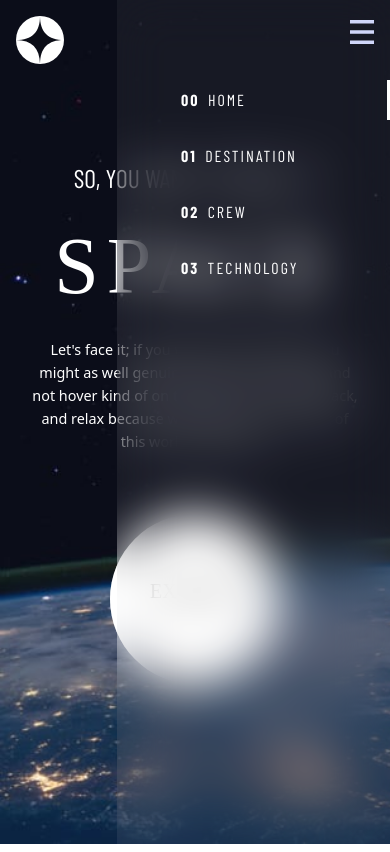
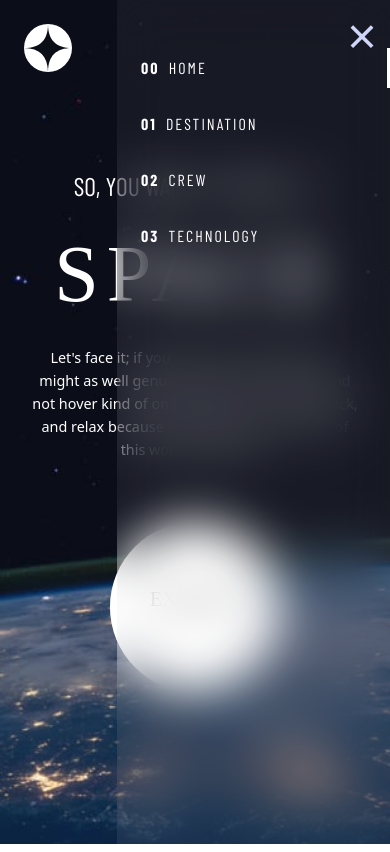
Before and after one commit to samdahboss/vue-space-tech, a Vue app: page / in a window 390 px wide. Both pictures are taken after a click on the button 362 px from the left and 32 px from the top of the page. Built offline with nearby package versions, Linux system fonts and the light colour scheme; a web font is replaced by a local one.

Commit message:
feat: enhance MobileNav and NavbarComponent for improved responsiveness and styling

```diff
--- a/src/components/common/MobileNav.vue
+++ b/src/components/common/MobileNav.vue
@@ -1,14 +1,18 @@
 <template>
-  <div class="mobile-nav" :class="{ 'mobile-nav--hidden': !mobileNavOpen }">
-    <ul class="mobile-nav-links">
+  <div
+    class="mobile-nav position-absolute top-0 end-0 vh-100 z-index-50"
+    :class="{ 'd-flex': mobileNavOpen, 'd-none': !mobileNavOpen }"
+    style="backdrop-filter: blur(25px)"
+  >
+    <ul class="mobile-nav-links d-flex d-md-none flex-column ps-4 pt-5 w-100">
       <li
         class="nav-link"
         v-for="{ name, path, id } in routes"
         :key="id"
         :class="{ active: $route.path === path }"
       >
-        <RouterLink :to="path">
-          <span class="fw-bold">{{ id }}</span>
+        <RouterLink class="text-white text-decoration-none" :to="path">
+          <span class="fw-bold me-1">{{ id }}</span>
           {{ name }}
         </RouterLink>
       </li>
@@ -17,13 +21,13 @@
 </template>
 
 <script>
-import routes from '@/assets/data/routes'
+import routes from "@/assets/data/routes";
 
 export default {
   data() {
     return {
       routes,
-    }
+    };
   },
   props: {
     mobileNavOpen: {
@@ -31,40 +35,21 @@ export default {
       required: true,
     },
   },
-}
+};
 </script>
 
 <style scoped>
-@import '@/assets/styles/navigation.css';
+@import "@/assets/styles/navigation.css";
 
 .mobile-nav {
-  display: none;
+  background-color: rgba(255, 255, 255, 0.05);
+  width: 70vw;
 }
 
-/* Mobile Responsiveness */
+/* Mobile Responsiveness - most of the styles have been moved to template */
 @media (max-width: 570px) {
   .mobile-nav-links {
-    display: flex;
-    flex-direction: column;
     gap: 1em;
-    width: 100%;
-  }
-
-  .mobile-nav {
-    position: absolute;
-    top: 0;
-    right: 0;
-    display: flex;
-    padding-left: 2em;
-    padding-top: 5em;
-    height: 100vh;
-    background-color: rgba(255, 255, 255, 0.05);
-    backdrop-filter: blur(25px);
-    width: 70vw;
-  }
-
-  .mobile-nav--hidden.mobile-nav {
-    display: none;
   }
 }
 </style>
--- a/src/components/common/NavbarComponent.vue
+++ b/src/components/common/NavbarComponent.vue
@@ -1,25 +1,58 @@
 <template>
   <header>
-    <nav class="nav-container">
-      <div class="brand-icon">
+    <nav class="d-flex justify-content-end position-relative pt-2" style="z-index: 60">
+      <div
+        class="d-flex align-items-center position-absolute top-0 start-0 p-4"
+        style="width: 50vw; max-width: 736px"
+      >
         <img src="/shared/logo.svg" alt="Space tourism" />
-        <hr class="nav-line" />
+        <hr
+          class="w-100 ms-4 opacity-25 d-none d-md-block"
+          style="
+            max-width: 560px;
+            height: 1px;
+            background: #fff;
+            z-index: 20;
+            border: none;
+          "
+        />
       </div>
 
-      <ul class="nav-links">
+      <ul
+        class="d-none d-md-flex justify-content-between w-100 list-unstyled py-0 px-md-4"
+        style="
+          gap: 0.625em;
+          padding-left: 9.25em;
+          background-color: rgba(255, 255, 255, 0.05);
+          backdrop-filter: blur(8px);
+          max-width: 736px;
+        "
+      >
         <li
-          class="nav-link"
+          class="nav-link d-flex align-items-center text-uppercase"
           v-for="{ name, path, id } in routes"
           :key="id"
           :class="{ active: $route.path === path }"
         >
-          <RouterLink :to="path"
-            ><span class="fw-bold">{{ id }}</span> {{ name }}</RouterLink
+          <RouterLink class="text-white text-decoration-none" :to="path"
+            ><span class="fw-bold me-1">{{ id }}</span> {{ name }}</RouterLink
           >
         </li>
       </ul>
 
-      <button class="mobile-nav-toggle" @click="toggleMobileNav"></button>
+      <button
+        class="d-md-none border-0 bg-transparent position-absolute mt-4 me-3 top-0"
+        :style="{
+          backgroundImage: mobileNavOpen
+            ? 'url(\'/shared/icon-close.svg\')'
+            : 'url(\'/shared/icon-hamburger.svg\')',
+          backgroundSize: 'cover',
+          width: '24px',
+          height: '24px',
+          zIndex: 100,
+        }"
+        @click="toggleMobileNav"
+      ></button>
 
       <MobileNav :mobileNavOpen="mobileNavOpen" />
     </nav>
@@ -27,109 +60,34 @@
 </template>
 
 <script>
-import MobileNav from './MobileNav.vue'
-import routes from '@/assets/data/routes'
+import MobileNav from "./MobileNav.vue";
+import routes from "@/assets/data/routes";
 
 export default {
   data() {
     return {
       mobileNavOpen: false,
       routes,
-    }
+    };
   },
   components: {
     MobileNav,
   },
   methods: {
     toggleMobileNav() {
-      this.mobileNavOpen = !this.mobileNavOpen
+      this.mobileNavOpen = !this.mobileNavOpen;
     },
   },
-}
+};
 </script>
 
 <style scoped>
-@import '@/assets/styles/navigation.css';
-
-/* Navigation classes */
-.nav-container {
-  padding: 2em 0 0em;
-  display: flex;
-  justify-content: end;
-  position: relative;
-  z-index: 60;
-}
-
-.nav-links {
-  list-style-type: none;
-  display: flex;
-  gap: 0.625em;
-  padding: 0em 4.25em 0em 9.25em;
-  background-color: rgba(255, 255, 255, 0.05);
-  backdrop-filter: blur(8px);
-  width: 100%;
-  max-width: 736px;
-  justify-content: space-between;
-}
-
-.brand-icon {
-  display: flex;
-  align-items: center;
-  position: absolute;
-  top: 0;
-  left: 0;
-  width: 50vw;
-  max-width: 736px;
-  padding: 2em;
-}
-
-.nav-line {
-  max-width: 560px;
-  width: 100%;
-  height: 1px;
-  background: #fff;
-  opacity: 25%;
-  margin-left: 2em;
-  z-index: 20;
-  border: none;
-}
-
-.mobile-nav-toggle {
-  display: none;
-  position: absolute;
-  width: 24px;
-  height: 24px;
-  right: 1em;
-  top: 1.25em;
-  z-index: 100;
-  outline: none;
-  border: none;
-  cursor: pointer;
-  background-color: transparent;
-  background-image: url('/public/shared/icon-hamburger.svg');
-  background-size: cover;
-}
+@import "@/assets/styles/navigation.css";
 
 /* Tablet Responsiveness */
 @media (max-width: 768px) {
-  .nav-container {
-    padding: 0em;
-  }
-
-  .brand-icon {
-    margin-left: 0;
-    padding: 1em;
-    width: 10%;
-  }
-
   .nav-line {
     display: none;
-  }
-
-  .nav-links {
-    width: 90%;
-    max-width: 640px;
-    padding: 0em 1.25em 0em 3.25em;
   }
 }
 
@@ -138,9 +96,5 @@ export default {
   .nav-links {
     display: none;
   }
-
-  .mobile-nav-toggle {
-    display: block;
-  }
 }
 </style>
```
